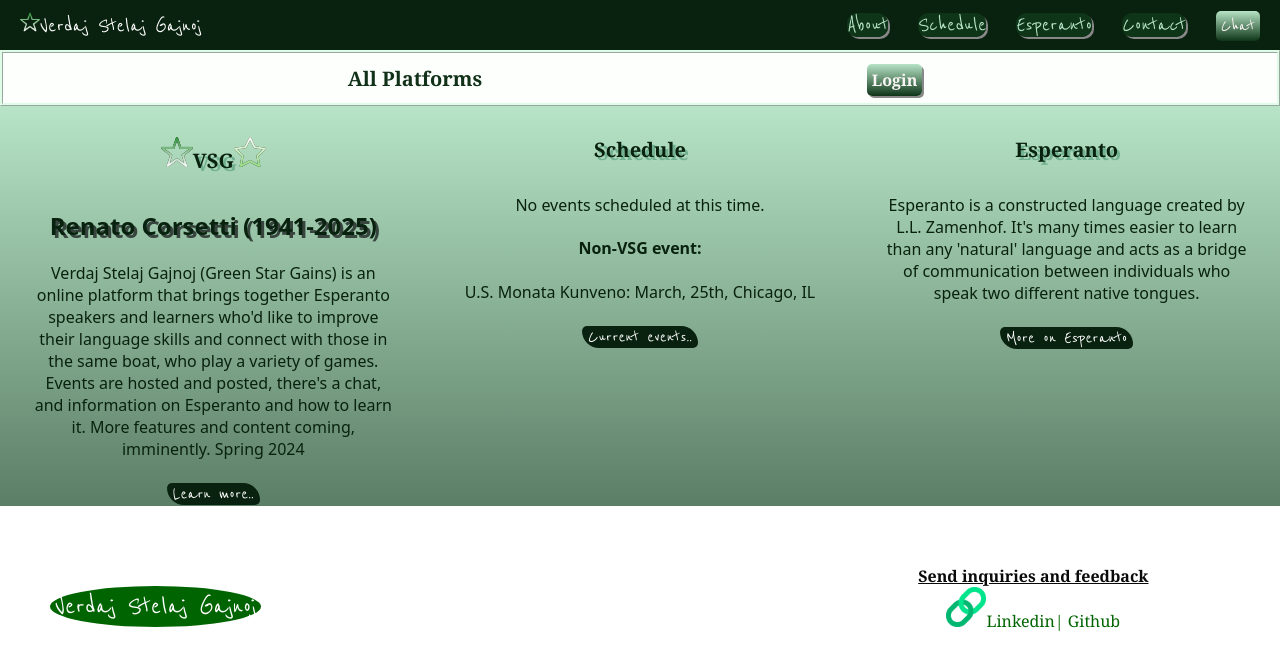
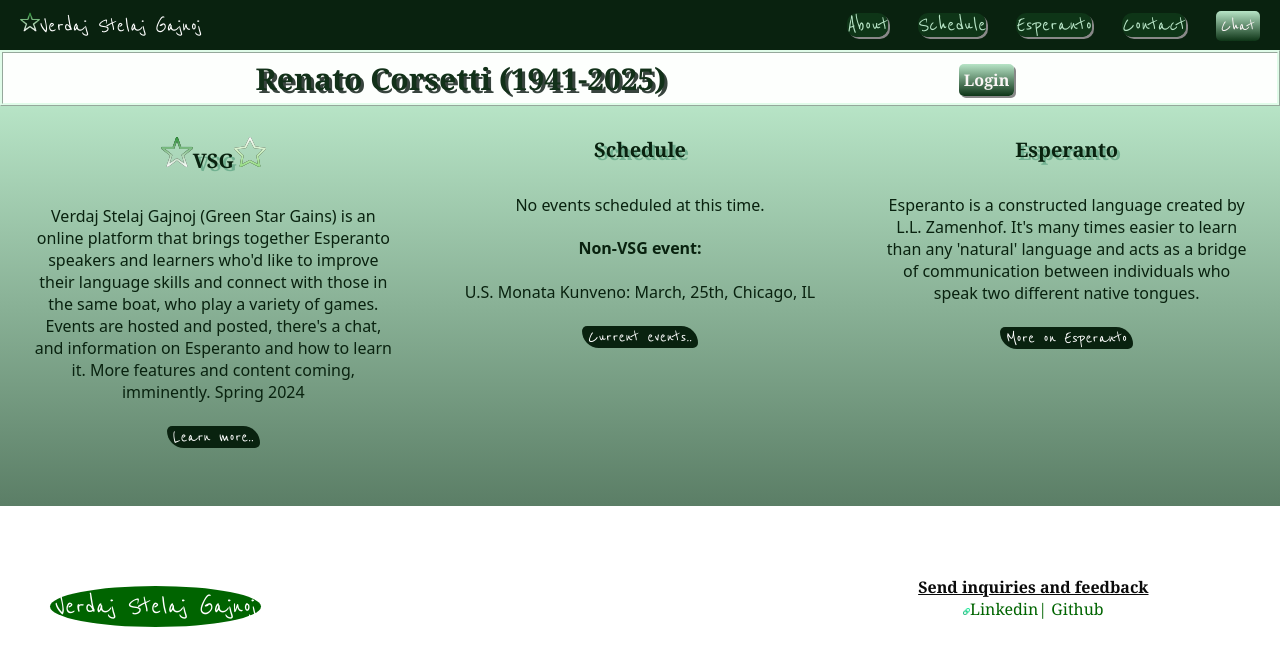
Before and after one commit to akronborn/vsg, a Next.js app: page / in a window 1280 px wide. Shown: the top 670 px of the page. Built offline with nearby package versions, Linux system fonts and the light colour scheme; no server answers.

Commit message:
tagline & footer icon

```diff
--- a/components/FirstLook.jsx
+++ b/components/FirstLook.jsx
@@ -16,7 +16,7 @@ const FirstLook = () => {
           </span>
         </h1>
         <p className={styles.blurb}>
-          <h2 className={styles.rip}> Renato Corsetti (1941-2025)</h2>
+
           Verdaj Stelaj Gajnoj (Green Star Gains) is an online platform that
           brings together Esperanto speakers and learners who'd like to improve
           their language skills and connect with those in the same boat, who
--- a/components/Footer.jsx
+++ b/components/Footer.jsx
@@ -21,7 +21,7 @@ const Footer = () => {
         </div>
         <div className={styles.item}>
           <div className={styles.info}>
-            <Image src={button} alt="link icon" width="40px" height="40px" />
+            <Image src={button} alt="link icon" width="7px" height="7px" />
             <Link href="https://www.linkedin.com/in/akronborn/">
               Linkedin
             </Link>| <Link href="https://github.com/akronborn"> Github </Link>
--- a/components/TagLine.jsx
+++ b/components/TagLine.jsx
@@ -11,7 +11,9 @@ const TagLine = () => {
 
   return (
     <div className={styles.container}>
-      <div className={styles.tagline}>All Platforms </div>
+      <div className={styles.tagline}>
+        <h2 className={styles.rip}> Renato Corsetti (1941-2025)</h2>
+        </div>
 
       <ul className={styles.links}>
         {user ? (
--- a/styles/FirstLook.module.css
+++ b/styles/FirstLook.module.css
@@ -23,10 +23,7 @@
   position: relative;
 }
 
-.rip {
-  text-align: center;
-  text-shadow: 3px 3px #38443e;
-}
+
 
 .title {
   font-size: 20px;
--- a/styles/TagLine.module.css
+++ b/styles/TagLine.module.css
@@ -17,6 +17,11 @@
 }
 .tagline {
   justify-content: center;
+}
+
+.rip {
+  text-align: center;
+  text-shadow: 3px 3px #38443e;
 }
 
 .links {
```
